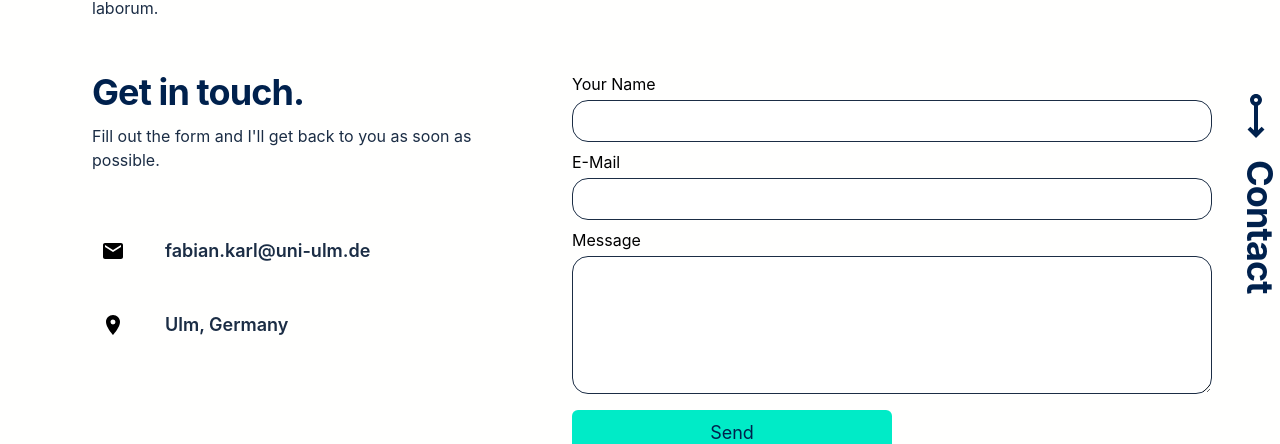
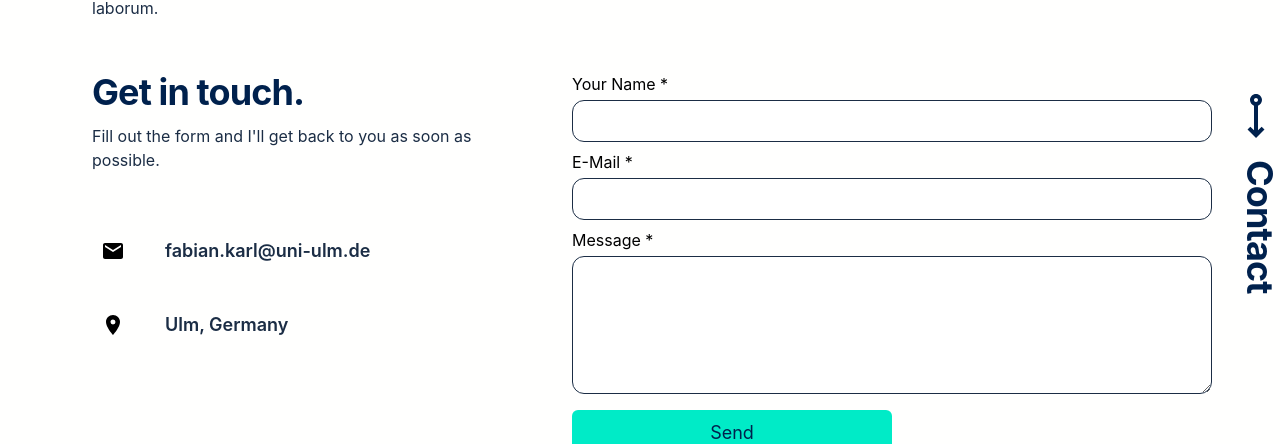
Before and after one commit to FKarl/portfolio-website, a Next.js app: page / in a window 1280 px wide. Shown: the part 2660-3104 px from the top of the page. Built offline with nearby package versions, Linux system fonts and the light colour scheme.

Commit message:
improvement: contact form outline

```diff
--- a/components/sections/contact/Contact.js
+++ b/components/sections/contact/Contact.js
@@ -95,25 +95,25 @@ export default function Contact({side}) {
                 <div className="flex-grow">
                     <form className="flex flex-col" onSubmit={submitHandler}>
                         <label htmlFor="name" className="mb-1">
-                            Your Name
+                            Your Name *
                         </label>
                         <input type="text"
                                name="name"
-                               className="form-input rounded-2xl bg-bg-400 dark:bg-dark-bg-400 text-p-500 dark:text-dark-p-500 border-p-500 dark:border-dark-p-500"/>
+                               className="form-input rounded-xl bg-bg-400 dark:bg-dark-bg-400 text-p-500 dark:text-dark-p-500 border-p-500 dark:border-dark-p-500 focus:border-highlight-500 focus:dark:border-dark-highlight-500"/>
 
                         <label htmlFor="email" className="mt-2 mb-1">
-                            E-Mail
+                            E-Mail *
                         </label>
                         <input type="email"
                                name="email"
-                               className="w-full form-input rounded-2xl bg-bg-400 dark:bg-dark-bg-400 text-p-500 dark:text-dark-p-500 border-p-500 dark:border-dark-p-500"/>
+                               className="w-full form-input rounded-xl bg-bg-400 dark:bg-dark-bg-400 text-p-500 dark:text-dark-p-500 border-p-500 dark:border-dark-p-500 focus:border-highlight-500 focus:dark:border-dark-highlight-500"/>
 
                         <label htmlFor="message" className="mt-2 mb-1">
-                            Message
+                            Message *
                         </label>
                         <textarea rows="5"
                                   name="message"
-                                  className="form-input rounded-2xl bg-bg-400 dark:bg-dark-bg-400 text-p-500 dark:text-dark-p-500 border-p-500 dark:border-dark-p-500"/>
+                                  className="form-input rounded-xl bg-bg-400 dark:bg-dark-bg-400 text-p-500 dark:text-dark-p-500 border-p-500 dark:border-dark-p-500 focus:outline-none focus:border-highlight-500 focus:dark:border-dark-highlight-500 focus:ring-0"/>
 
                         <input type="submit" value="Send"
                                className="w-1/2  max-w-xs mt-4 py-2 border border-transparent text-base md:text-lg rounded-md text-button-text-500 dark:text-button-text-500 bg-highlight-500 dark:bg-dark-highlight-500 hover:bg-highlight-800 hover:dark:bg-dark-highlight-800"/>
```
Also changed, not shown: 1 other file (tests, documents, lock files or other folders).
